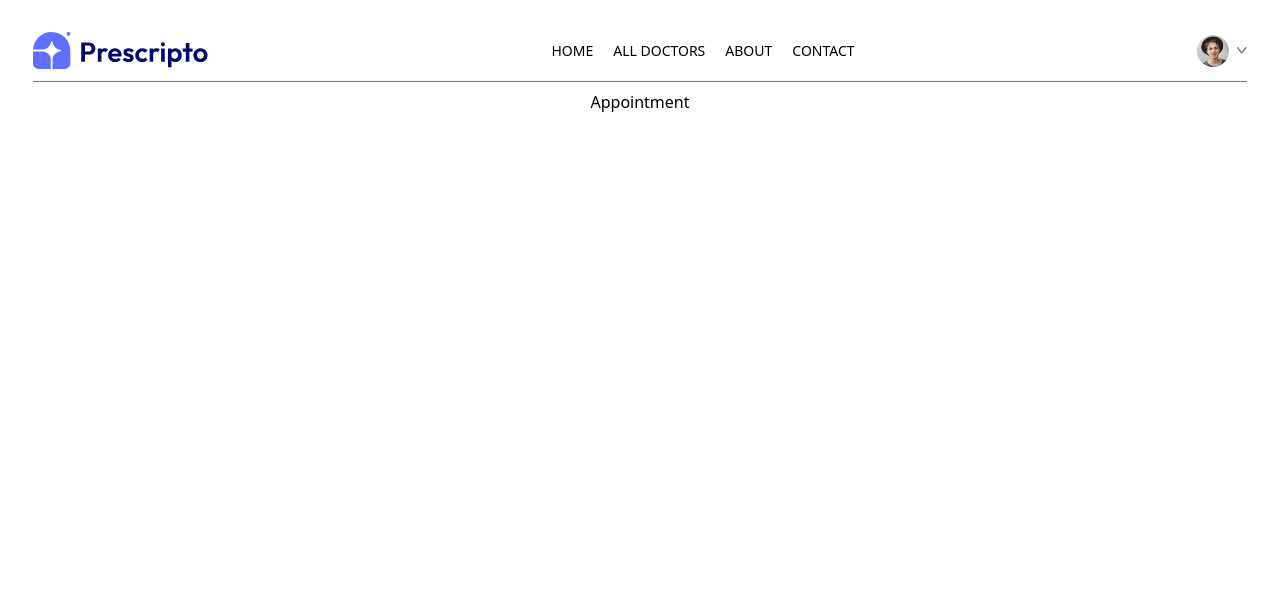
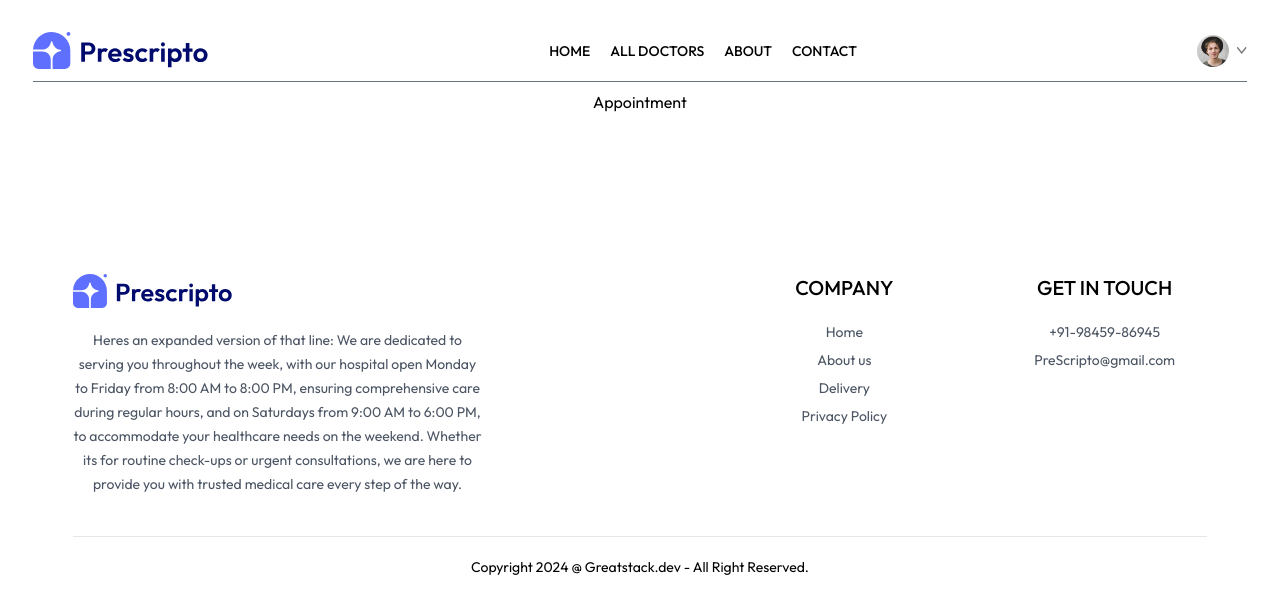
Before and after one commit to vikram17dp/PreScriptoHopso, a React (Vite) app in the folder client/: page /appointment/1 in a window 1280 px wide. Shown: the top 614 px of the page. Built offline with nearby package versions, Linux system fonts and the light colour scheme.

Commit message:
creating and styling the Footer section

```diff
--- a/client/src/App.jsx
+++ b/client/src/App.jsx
@@ -9,6 +9,7 @@
 import MyAppointments from './pages/MyAppointments'
 import Appointment from './pages/Appointment'
 import Navbar from './components/Navbar'
+import Footer from './components/Footer'
 
 function App() {
 
@@ -26,6 +27,7 @@
         <Route path='/my-appointments' element={<MyAppointments/>}/>
         <Route path='/appointment/:docId' element={<Appointment/>}/>
       </Routes>
+      <Footer/>
     </div>
   )
 }
--- /dev/null
+++ b/client/src/components/Footer.jsx
@@ -0,0 +1,45 @@
+import React from "react";
+import { assets } from "../assets/assets";
+
+const Footer = () => {
+  return (
+    <div className="md:mx-10">
+        <div className="flex flex-col sm:grid grid-cols-[3fr_1fr_1fr] gap-14 my-10 mt-40 text-sm">
+      <div className="">
+        <img src={assets.logo} alt="" className="w-40 mb-5"/>
+        <p className="w-full md:w-2/3 leading-6 text-gray-600">
+          Heres an expanded version of that line: We are dedicated to serving
+          you throughout the week, with our hospital open Monday to Friday from
+          8:00 AM to 8:00 PM, ensuring comprehensive care during regular hours,
+          and on Saturdays from 9:00 AM to 6:00 PM, to accommodate your
+          healthcare needs on the weekend. Whether its for routine check-ups or
+          urgent consultations, we are here to provide you with trusted medical
+          care every step of the way.
+        </p>
+      </div>
+      <div className="">
+        <p className="text-xl font-medium mb-5">COMPANY</p>
+        <ul className="flex flex-col gap-2 text-gray-600 cursor-pointer">
+            <li>Home</li>
+            <li>About us</li>
+            <li>Delivery</li>
+            <li>Privacy Policy</li>
+        </ul>
+      </div>
+      <div className="">
+        <p className="text-xl font-medium mb-5">GET IN TOUCH</p>
+        <ul className="flex flex-col gap-2 text-gray-600 cursor-pointer">
+            <li>+91-98459-86945</li>
+            <li>PreScripto@gmail.com</li>
+        </ul>
+      </div>
+    </div>
+      <div className="">
+        <hr/>
+        <p className="py-5 text-sm text-center">Copyright 2024 @ Greatstack.dev - All Right Reserved.</p>
+      </div>
+    </div>
+  );
+};
+
+export default Footer;
--- a/client/src/index.css
+++ b/client/src/index.css
@@ -1,6 +1,10 @@
+@import url('https://fonts.googleapis.com/css2?family=Outfit:wght@100..900&display=swap');
 @tailwind base;
 @tailwind components;
 @tailwind utilities;
+*{
+    font-family:Outfit
+}
 
 .active hr{
     @apply block
```
